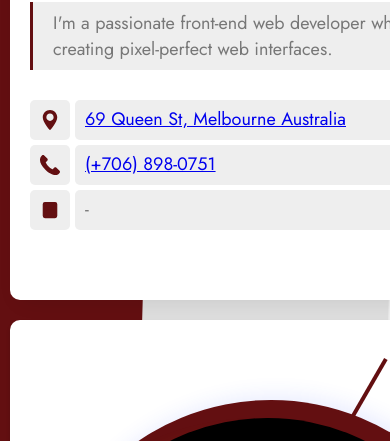
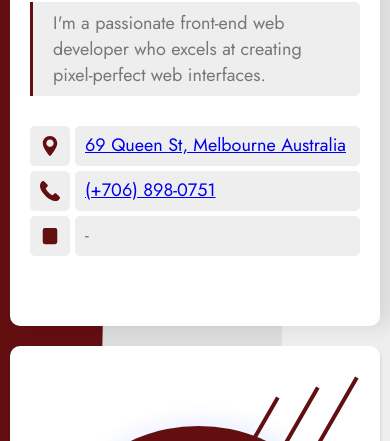
Before and after one commit to Sciosdev/html, a plain HTML site: page index.html in a window 390 px wide. Shown: the part 331-772 px from the top of the page. Drawn offline with Linux system fonts and the light colour scheme.

Commit message:
Fix mobile overflow in CV layout

```diff
--- a/css/style.css
+++ b/css/style.css
@@ -48,6 +48,7 @@ body{
 	font-weight: 400;
 	color: #0b0a0c;
 	position: relative;
+	overflow-x: hidden;
 }
 [class^="deebo_fn_"]{
 	width: 100%;
@@ -355,6 +356,7 @@ body.resume-opened .deebo_fn__cv .cv__bg2{
 	border-radius: 5px;
 	padding: 7px 10px;
 	width: 100%;
+	min-width: 0;
 	min-height: 40px;
 	display: -webkit-flex;
 	display: -moz-flex;
@@ -363,6 +365,8 @@ body.resume-opened .deebo_fn__cv .cv__bg2{
 	display: flex;
 	-ms-align-items: center;
 	align-items: center;
+	overflow-wrap: anywhere;
+	word-break: break-word;
 }
 .deebo_fn__cv .social{
 	margin: 0;
@@ -2337,6 +2341,12 @@ body.resume-opened .deebo_fn__cv .cv__bg2{
 		right: 0;
 		bottom: 0;
 		border-radius: 0;
+		max-width: 100%;
+		overflow-x: hidden;
+	}
+	.deebo_fn_cv{
+		max-width: 100%;
+		overflow-x: hidden;
 	}
 	.deebo_fn_cv .closer{
 		z-index: 999;
```
